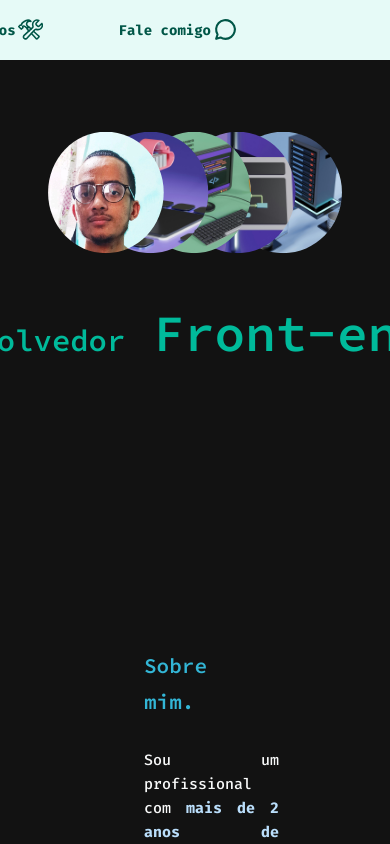
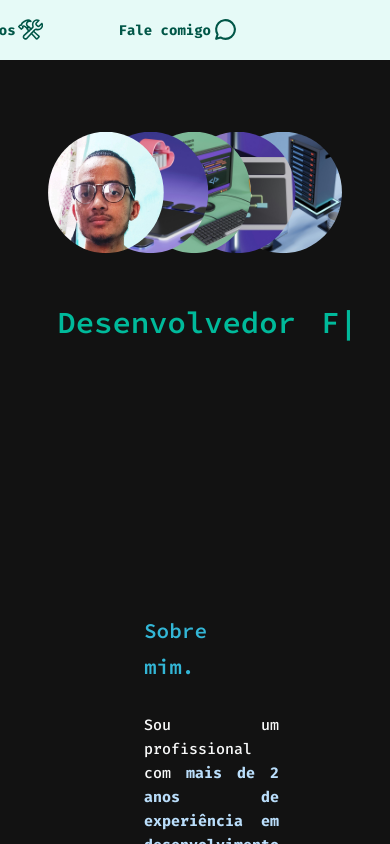
Before and after one commit to AlexdeJesusFS/portfolio, a React (Create React App) app in the folder portfolio/: page / in a window 390 px wide. Shown: the top 844 px of the page. Built offline with nearby package versions, Linux system fonts and the light colour scheme.

Commit message:
Componente TypeWrite refatorado.
alterado global.ts, adicionado propriedade para texto da mesma forma como o h1.
TypeWrite alterado  para animação começar do prefixo

```diff
--- a/portfolio/src/global.ts
+++ b/portfolio/src/global.ts
@@ -36,7 +36,14 @@ export default createGlobalStyle`
         font-size: clamp(3.06rem, 3.74vw, 5.1rem);
         font-style: normal;
         font-weight: 600;
-        line-height: 4.8rem; /* 94.118% */
+        line-height: 4.8rem;
+    }
+    span { //Texto de TypeWrite
+        font-family: "Source Code Pro";
+        font-size: clamp(3.06rem, 3.74vw, 5.1rem);
+        font-style: normal;
+        font-weight: 600;
+        line-height: 4.8rem;
     }
 
     h3 {
--- a/portfolio/src/pages/home/components/TypeWriter/index.tsx
+++ b/portfolio/src/pages/home/components/TypeWriter/index.tsx
@@ -1,26 +1,51 @@
-import { ReactTyped } from "react-typed";
+import { useState } from "react";
+import {ReactTyped} from "react-typed";
 import { ITypewriterProps } from "./types";
 import { Container, TypedContainer } from "./styles";
 
-function TypeWrite({ prefix, phrases, typeSpeed, backSpeed, loop, backDelay, startDelay }: ITypewriterProps) {
+function TypeWrite({
+  prefix,
+  phrases,
+  typeSpeed,
+  backSpeed,
+  loop,
+  backDelay,
+  startDelay,
+}: ITypewriterProps) {
+  const [isFirstComplete, setIsFirstComplete] = useState(false); // Estado para controlar final do primeiro ReactTyped
+
   return (
     <Container>
-            <h1>{prefix}</h1>
-            <h1>
+
     <TypedContainer>
       <ReactTyped
-                        strings={phrases}  // Frases passadas como props
-                        typeSpeed={typeSpeed}  // Velocidade da digitação
-                        backSpeed={backSpeed}  // Velocidade para apagar
-                        loop={loop}  // Loop infinito ou não
-                        backDelay={backDelay}  // Tempo antes de apagar
-                        startDelay={startDelay}
-                        className="typed"
+        strings={[prefix]} // Texto fixo como prefixo
+        typeSpeed={typeSpeed} // Velocidade da digitação
+        backSpeed={backSpeed} // Velocidade para apagar
+        loop={false} // Apenas uma vez
+        backDelay={backDelay} // Tempo antes de apagar (não usado pois loop é false)
+        startDelay={startDelay} // Delay inicial
+        showCursor={false} // Sem cursor no primeiro
+        onComplete={() => setIsFirstComplete(true)} // Marca como completo
+        className="prefix"
       />
       </TypedContainer>
-            </h1>
+
+      {isFirstComplete && ( // Exibe o segundo apenas quando o primeiro terminar
+      <TypedContainer>
+        <ReactTyped
+          strings={phrases} // Frases dinâmicas passadas como props
+          typeSpeed={typeSpeed} // Velocidade da digitação
+          backSpeed={backSpeed} // Velocidade para apagar
+          loop={loop} // Define se o texto deve ser loopado
+          backDelay={backDelay} // Delay antes de apagar
+          startDelay={0} // Sem delay adicional
+          showCursor={true} // Cursor ativado para o segundo
+        />
+      </TypedContainer>
+      )}
     </Container>
   );
-};
+}
 
 export default TypeWrite;
--- a/portfolio/src/pages/home/components/TypeWriter/styles.ts
+++ b/portfolio/src/pages/home/components/TypeWriter/styles.ts
@@ -1,19 +1,28 @@
 import styled from "styled-components";
 
 export const Container = styled.div`
-    display: flex;
+    display: inline-block;
+    width: 100%;
     align-items: center;
-    gap: 2.8rem;
+    //gap: 50rem;
+
+    text-align: center;
+    overflow: hidden; // Impede o texto de ultrapassar os limites do contêiner
+    white-space: nowrap; // Evita quebra de linhas
+
+    //text:
+    color: ${({ theme }) => theme.colors.Primary["water green-600"]};
+
+    .prefix {
+        position: relative;
+    }
 `;
 
 export const TypedContainer = styled.div`
     display: inline-block;
-    width: 350px; // largura fixa impedindo movimento horizontal durante animação
-    text-align: left;
-    overflow: hidden; // Impede o texto de ultrapassar os limites do contêiner
-    white-space: nowrap; // Evita quebra de linhas
+    margin-left: 2.5rem;
+    //border: 1px solid white;
+    //width: fit-content; // largura fixa impedindo movimento horizontal durante animação
+    //overflow: hidden; // Impede o texto de ultrapassar os limites do contêiner
 
-    .typed {
-        font-size: 8.16rem;
-    }
 `;
```
Lines whose indentation alone changed are shown as unchanged.
